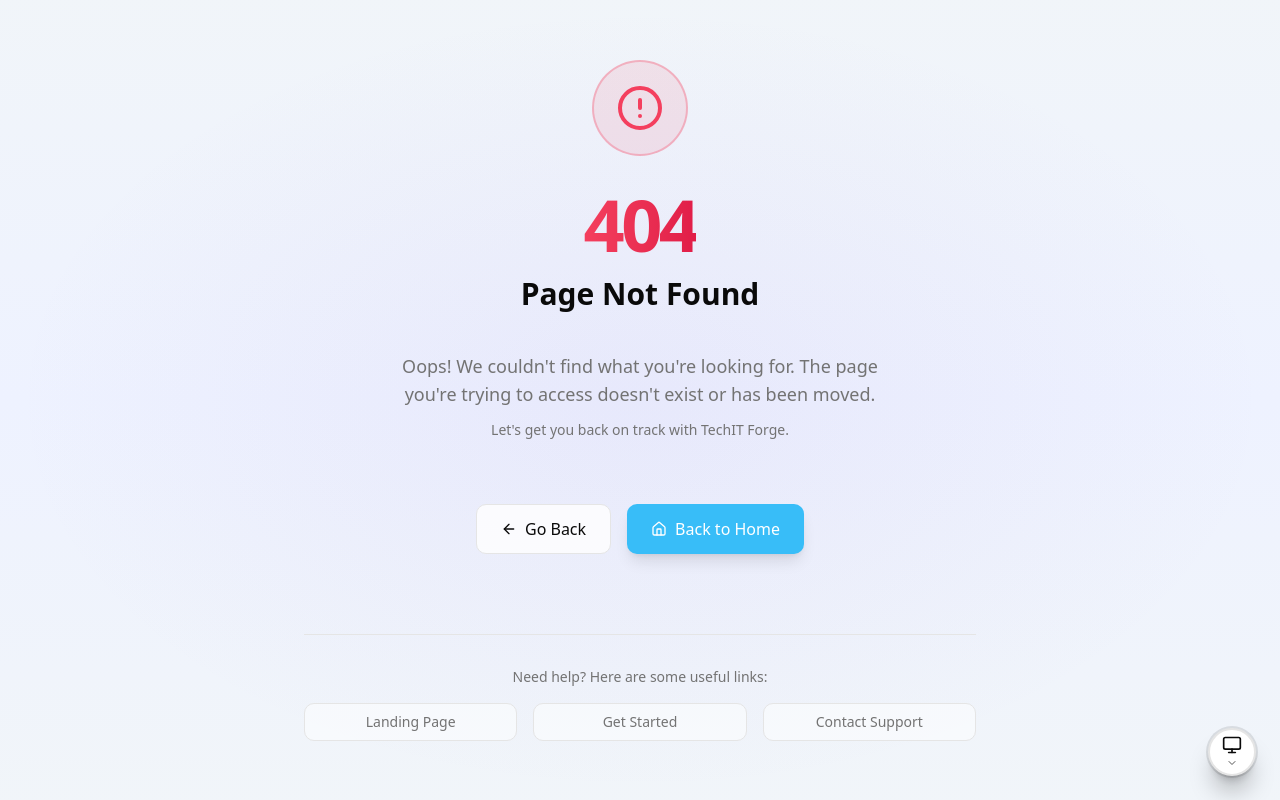
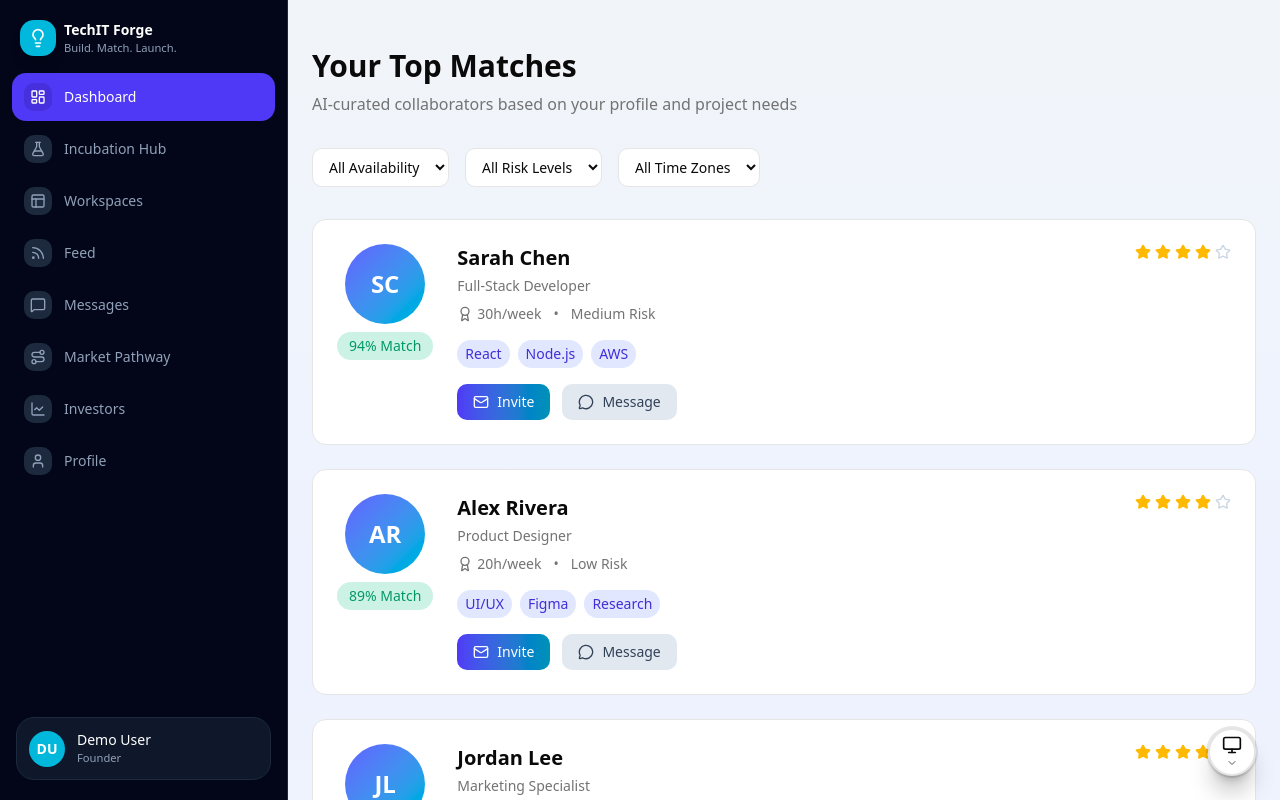
Before and after one commit to techit360ai-bit/BACKEND, a React (Vite) app in the folder frontend/: page /matches in a window 1280 px wide. Shown: the top 800 px of the page. Built offline with nearby package versions, Linux system fonts and the light colour scheme.

Commit message:
concluded the incubation page setup

```diff
--- a/frontend/src/App.tsx
+++ b/frontend/src/App.tsx
@@ -7,6 +7,8 @@ import CollaboratorSetup from "@/dashboard/collaboratorSetup";
 import CollaboratorSummary from "@/dashboard/collaboratorSummary";
 import CollaboratorDashboard from "@/dashboard/collaboratorDashboard";
 import IncubationHub from "@/dashboard/incubationHub";
+import AIEvaluation from "@/dashboard/AIEvaluation";
+import MatchResults from "@/dashboard/matchResults";
 import NotFound from "@/dashboard/NotFound";
 import { ThemeToggle } from "@/components/ThemeToggle";
 
@@ -25,6 +27,8 @@ const App = () => {
         />
         <Route path="/dashboard" element={<Dashboard />} />
         <Route path="/incubation-hub" element={<IncubationHub />} />
+        <Route path="/idea-eval" element={<AIEvaluation />} />
+        <Route path="/matches" element={<MatchResults />} />
         <Route path="*" element={<NotFound />} />
       </Routes>
       <ThemeToggle />
--- a/frontend/src/components/Sidebar.tsx
+++ b/frontend/src/components/Sidebar.tsx
@@ -13,32 +13,30 @@ import { Link } from "react-router-dom";
 
 export default function Sidebar() {
   return (
-    <aside className="hidden md:flex w-64 xl:w-72 flex-col border-r border-border bg-sidebar text-sidebar-foreground sticky top-0 h-dvh">
+    <aside className="hidden md:flex w-64 xl:w-72 flex-col border-r border-slate-800 bg-slate-950 text-white sticky top-0 h-dvh">
       <div className="px-5 pt-5 pb-4 flex items-center gap-2">
-        <div className="flex h-9 w-9 items-center justify-center rounded-xl bg-[#38bdf8] text-primary-foreground shadow-lg">
+        <div className="flex h-9 w-9 items-center justify-center rounded-xl bg-cyan-500 text-white shadow-lg">
           <Lightbulb className="h-5 w-5" />
         </div>
         <div>
-          <p className="text-sm font-semibold text-foreground">TechIT Forge</p>
-          <p className="text-[0.7rem] text-muted-foreground">
-            Build. Match. Launch.
-          </p>
+          <p className="text-sm font-semibold text-white">TechIT Forge</p>
+          <p className="text-[0.7rem] text-slate-400">Build. Match. Launch.</p>
         </div>
       </div>
 
       <nav className="flex-1 px-3 space-y-1 text-sm">
         <Link
           to="/dashboard"
-          className="w-full flex items-center gap-3 rounded-xl px-3 py-2.5 bg-sidebar-primary text-sidebar-primary-foreground font-medium"
+          className="w-full flex items-center gap-3 rounded-xl px-3 py-2.5 bg-indigo-600 text-white font-medium"
         >
-          <span className="inline-flex h-7 w-7 items-center justify-center rounded-lg bg-[#7c3aed]/80 text-xs">
+          <span className="inline-flex h-7 w-7 items-center justify-center rounded-lg bg-indigo-700/80 text-xs">
             <LayoutDashboard className="h-4 w-4" />
           </span>
           <span>Dashboard</span>
         </Link>
         <Link
           to="/incubation-hub"
-          className="w-full flex items-center gap-3 rounded-xl px-3 py-2.5 text-muted-foreground hover:bg-sidebar-accent/40"
+          className="w-full flex items-center gap-3 rounded-xl px-3 py-2.5 text-slate-400 hover:bg-slate-800/50 transition-colors"
         >
           <span className="inline-flex h-7 w-7 items-center justify-center rounded-lg bg-slate-800 text-xs">
             <FlaskConical className="h-4 w-4" />
@@ -47,7 +45,7 @@ export default function Sidebar() {
         </Link>
         <Link
           to="#"
-          className="w-full flex items-center gap-3 rounded-xl px-3 py-2.5 text-muted-foreground hover:bg-sidebar-accent/40"
+          className="w-full flex items-center gap-3 rounded-xl px-3 py-2.5 text-slate-400 hover:bg-slate-800/50 transition-colors"
         >
           <span className="inline-flex h-7 w-7 items-center justify-center rounded-lg bg-slate-800 text-xs">
             <PanelsTopLeft className="h-4 w-4" />
@@ -56,7 +54,7 @@ export default function Sidebar() {
         </Link>
         <Link
           to="#"
-          className="w-full flex items-center gap-3 rounded-xl px-3 py-2.5 text-muted-foreground hover:bg-sidebar-accent/40"
+          className="w-full flex items-center gap-3 rounded-xl px-3 py-2.5 text-slate-400 hover:bg-slate-800/50 transition-colors"
         >
           <span className="inline-flex h-7 w-7 items-center justify-center rounded-lg bg-slate-800 text-xs">
             <Rss className="h-4 w-4" />
@@ -65,7 +63,7 @@ export default function Sidebar() {
         </Link>
         <Link
           to="#"
-          className="w-full flex items-center gap-3 rounded-xl px-3 py-2.5 text-muted-foreground hover:bg-sidebar-accent/40"
+          className="w-full flex items-center gap-3 rounded-xl px-3 py-2.5 text-slate-400 hover:bg-slate-800/50 transition-colors"
         >
           <span className="inline-flex h-7 w-7 items-center justify-center rounded-lg bg-slate-800 text-xs">
             <MessageSquare className="h-4 w-4" />
@@ -74,7 +72,7 @@ export default function Sidebar() {
         </Link>
         <Link
           to="#"
-          className="w-full flex items-center gap-3 rounded-xl px-3 py-2.5 text-muted-foreground hover:bg-sidebar-accent/40"
+          className="w-full flex items-center gap-3 rounded-xl px-3 py-2.5 text-slate-400 hover:bg-slate-800/50 transition-colors"
         >
           <span className="inline-flex h-7 w-7 items-center justify-center rounded-lg bg-slate-800 text-xs">
             <Route className="h-4 w-4" />
@@ -83,7 +81,7 @@ export default function Sidebar() {
         </Link>
         <Link
           to="#"
-          className="w-full flex items-center gap-3 rounded-xl px-3 py-2.5 text-muted-foreground hover:bg-sidebar-accent/40"
+          className="w-full flex items-center gap-3 rounded-xl px-3 py-2.5 text-slate-400 hover:bg-slate-800/50 transition-colors"
         >
           <span className="inline-flex h-7 w-7 items-center justify-center rounded-lg bg-slate-800 text-xs">
             <LineChart className="h-4 w-4" />
@@ -92,7 +90,7 @@ export default function Sidebar() {
         </Link>
         <Link
           to="#"
-          className="w-full flex items-center gap-3 rounded-xl px-3 py-2.5 text-muted-foreground hover:bg-sidebar-accent/40"
+          className="w-full flex items-center gap-3 rounded-xl px-3 py-2.5 text-slate-400 hover:bg-slate-800/50 transition-colors"
         >
           <span className="inline-flex h-7 w-7 items-center justify-center rounded-lg bg-slate-800 text-xs">
             <User className="h-4 w-4" />
@@ -102,15 +100,13 @@ export default function Sidebar() {
       </nav>
 
       <div className="px-4 pb-5 mt-auto">
-        <div className="flex items-center gap-3 rounded-2xl bg-sidebar px-3 py-3 border border-sidebar-border">
-          <div className="flex h-9 w-9 items-center justify-center rounded-full bg-[#38bdf8] text-primary-foreground text-sm font-semibold">
+        <div className="flex items-center gap-3 rounded-2xl bg-slate-900 px-3 py-3 border border-slate-800">
+          <div className="flex h-9 w-9 items-center justify-center rounded-full bg-cyan-500 text-white text-sm font-semibold">
             DU
           </div>
           <div className="flex-1">
-            <p className="text-sm font-medium text-sidebar-foreground">
-              Demo User
-            </p>
-            <p className="text-[0.7rem] text-muted-foreground">Founder</p>
+            <p className="text-sm font-medium text-white">Demo User</p>
+            <p className="text-[0.7rem] text-slate-400">Founder</p>
           </div>
         </div>
       </div>
--- a/frontend/src/dashboard/incubationHub.tsx
+++ b/frontend/src/dashboard/incubationHub.tsx
@@ -17,7 +17,7 @@ interface IdeaData {
 }
 
 interface IdeaSubmissionProps {
-  onSubmit: (idea: IdeaData) => void;
+  onSubmit?: (idea: IdeaData) => void;
 }
 
 export default function IdeaSubmission({ onSubmit }: IdeaSubmissionProps) {
@@ -66,7 +66,9 @@ export default function IdeaSubmission({ onSubmit }: IdeaSubmissionProps) {
       colors: ["#6366f1", "#06b6d4", "#10b981"],
     });
 
-    onSubmit(idea);
+    if (onSubmit) {
+      onSubmit(idea);
+    }
     setTimeout(() => {
       navigate("/idea-eval", { state: { idea } });
     }, 1000);
--- /dev/null
+++ b/frontend/src/dashboard/matchResults.tsx
@@ -0,0 +1,181 @@
+import { motion } from "motion/react";
+import { Mail, MessageCircle, Star, Award } from "lucide-react";
+import confetti from "canvas-confetti";
+import Sidebar from "../components/Sidebar";
+
+const matches = [
+  {
+    name: "Sarah Chen",
+    role: "Full-Stack Developer",
+    match: 94,
+    skills: ["React", "Node.js", "AWS"],
+    avatar: "SC",
+    risk: "Medium",
+    hours: "30h/week",
+  },
+  {
+    name: "Alex Rivera",
+    role: "Product Designer",
+    match: 89,
+    skills: ["UI/UX", "Figma", "Research"],
+    avatar: "AR",
+    risk: "Low",
+    hours: "20h/week",
+  },
+  {
+    name: "Jordan Lee",
+    role: "Marketing Specialist",
+    match: 87,
+    skills: ["SEO", "Content", "Analytics"],
+    avatar: "JL",
+    risk: "High",
+    hours: "25h/week",
+  },
+  {
+    name: "Morgan Taylor",
+    role: "DevOps Engineer",
+    match: 85,
+    skills: ["Docker", "K8s", "CI/CD"],
+    avatar: "MT",
+    risk: "Medium",
+    hours: "40h/week",
+  },
+];
+
+export default function MatchResults() {
+  const handleInvite = () => {
+    confetti({
+      particleCount: 50,
+      spread: 60,
+      origin: { y: 0.7 },
+    });
+  };
+
+  return (
+    <div className="min-h-screen w-full flex bg-background text-foreground">
+      <Sidebar />
+
+      <main className="flex-1 overflow-y-auto bg-linear-to-b from-slate-100 via-indigo-50 to-slate-100 dark:from-slate-950 dark:via-slate-900 dark:to-slate-950 py-6 lg:py-12">
+        <div className="max-w-6xl mx-auto px-4 lg:px-6">
+          {/* Header */}
+          <div className="mb-6 lg:mb-8">
+            <h1 className="text-2xl lg:text-3xl font-bold text-foreground mb-2">
+              Your Top Matches
+            </h1>
+            <p className="text-sm lg:text-base text-muted-foreground">
+              AI-curated collaborators based on your profile and project needs
+            </p>
+          </div>
+
+          {/* Filters */}
+          <div className="flex flex-col sm:flex-row gap-3 sm:gap-4 mb-6 lg:mb-8">
+            <select className="px-3 py-2 bg-card border border-border rounded-lg text-foreground text-sm flex-1 sm:flex-none">
+              <option>All Availability</option>
+              <option>Full-time</option>
+              <option>Part-time</option>
+            </select>
+            <select className="px-3 py-2 bg-card border border-border rounded-lg text-foreground text-sm flex-1 sm:flex-none">
+              <option>All Risk Levels</option>
+              <option>Low</option>
+              <option>Medium</option>
+              <option>High</option>
+            </select>
+            <select className="px-3 py-2 bg-card border border-border rounded-lg text-foreground text-sm flex-1 sm:flex-none">
+              <option>All Time Zones</option>
+              <option>PST</option>
+              <option>EST</option>
+            </select>
+          </div>
+
+          {/* Match Cards Grid */}
+          <div className="grid gap-6">
+            {matches.map((match, index) => (
+              <motion.div
+                key={match.name}
+                initial={{ opacity: 0, y: 20 }}
+                animate={{ opacity: 1, y: 0 }}
+                transition={{ delay: index * 0.1 }}
+                className="bg-card rounded-xl p-4 lg:p-6 border border-border hover:border-indigo-500/50 transition-all"
+              >
+                <div className="flex flex-col sm:flex-row items-start gap-4 lg:gap-6">
+                  {/* Avatar */}
+                  <div className="flex-shrink-0 w-full sm:w-auto flex sm:flex-col items-start sm:items-center gap-4 sm:gap-2">
+                    <div className="size-16 sm:size-20 rounded-full bg-gradient-to-br from-indigo-500 to-cyan-500 flex items-center justify-center text-xl sm:text-2xl font-bold text-white flex-shrink-0">
+                      {match.avatar}
+                    </div>
+                    {/* Match Badge */}
+                    <div className="px-3 py-1 bg-emerald-500/20 text-emerald-600 dark:text-emerald-300 rounded-full text-xs sm:text-sm font-medium text-center">
+                      {match.match}% Match
+                    </div>
+                  </div>
+
+                  {/* Info */}
+                  <div className="flex-1 w-full">
+                    <div className="flex flex-col sm:flex-row sm:items-start sm:justify-between mb-3 lg:mb-4 gap-2 sm:gap-0">
+                      <div className="flex-1">
+                        <h3 className="text-lg sm:text-xl font-bold text-foreground mb-1">
+                          {match.name}
+                        </h3>
+                        <div className="text-sm text-muted-foreground mb-2">
+                          {match.role}
+                        </div>
+                        <div className="flex flex-wrap items-center gap-2 sm:gap-3 text-xs sm:text-sm text-muted-foreground">
+                          <span className="flex items-center gap-1">
+                            <Award className="size-4" />
+                            {match.hours}
+                          </span>
+                          <span>•</span>
+                          <span>{match.risk} Risk</span>
+                        </div>
+                      </div>
+
+                      <div className="flex items-center gap-1 flex-shrink-0">
+                        {[...Array(5)].map((_, i) => (
+                          <Star
+                            key={i}
+                            className={`size-3 sm:size-4 ${
+                              i < 4
+                                ? "fill-amber-400 text-amber-400"
+                                : "text-slate-300 dark:text-slate-700"
+                            }`}
+                          />
+                        ))}
+                      </div>
+                    </div>
+
+                    {/* Skills */}
+                    <div className="flex flex-wrap gap-2 mb-3 lg:mb-4">
+                      {match.skills.map((skill) => (
+                        <span
+                          key={skill}
+                          className="px-2 py-1 bg-indigo-100 dark:bg-indigo-500/20 text-indigo-700 dark:text-indigo-300 rounded-full text-xs sm:text-sm"
+                        >
+                          {skill}
+                        </span>
+                      ))}
+                    </div>
+
+                    {/* Actions */}
+                    <div className="flex flex-col sm:flex-row gap-2 sm:gap-3 w-full sm:w-auto">
+                      <button
+                        onClick={() => handleInvite()}
+                        className="flex-1 sm:flex-none py-2 px-4 bg-gradient-to-r from-indigo-600 to-cyan-600 hover:from-indigo-500 hover:to-cyan-500 text-white rounded-lg flex items-center justify-center gap-2 transition-all text-sm"
+                      >
+                        <Mail className="size-4" />
+                        <span>Invite</span>
+                      </button>
+                      <button className="flex-1 sm:flex-none py-2 px-4 bg-slate-200 dark:bg-slate-800 hover:bg-slate-300 dark:hover:bg-slate-700 text-slate-700 dark:text-white rounded-lg flex items-center justify-center gap-2 transition-colors text-sm">
+                        <MessageCircle className="size-4" />
+                        <span>Message</span>
+                      </button>
+                    </div>
+                  </div>
+                </div>
+              </motion.div>
+            ))}
+          </div>
+        </div>
+      </main>
+    </div>
+  );
+}
```
Also changed, not shown: frontend/src/dashboard/AIEvaluation.tsx (+52 -46 lines), frontend/src/dashboard/home.tsx (+24 -22 lines).
